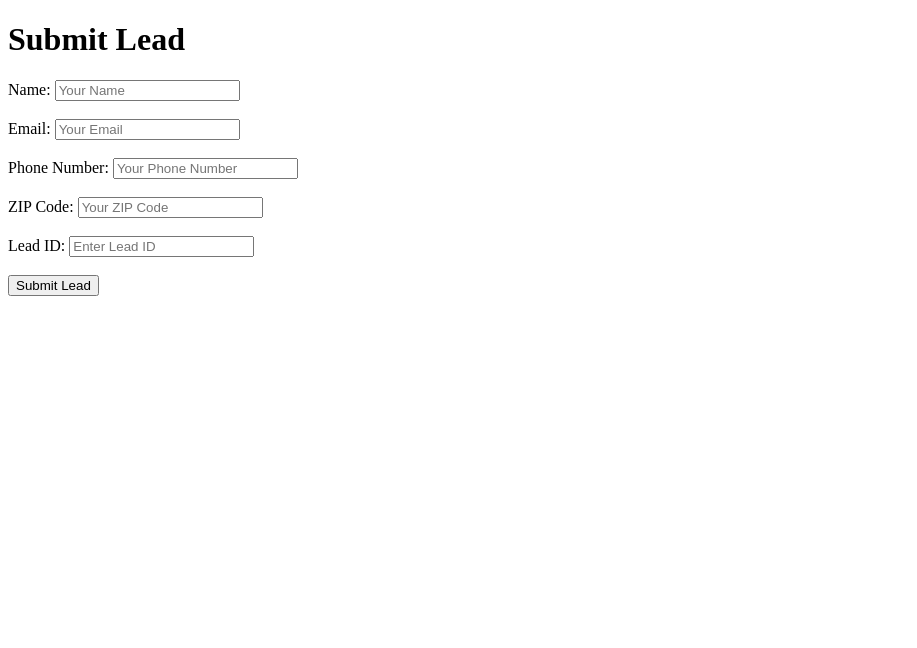
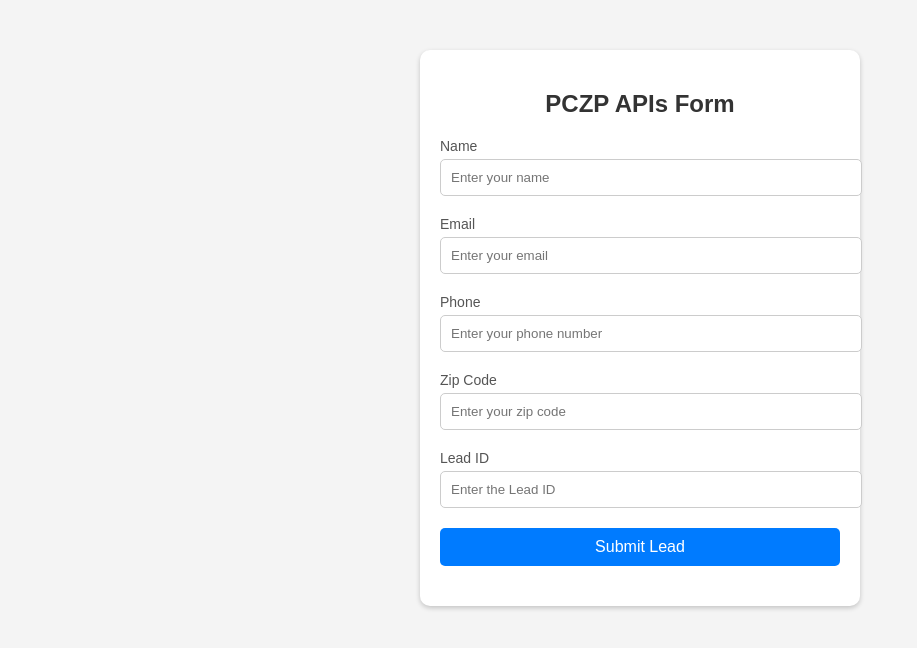
Before and after one commit to jorge-diego-jd/PCZP-APIs-Integration, a plain HTML site: page index.html in a window 1280 px wide. Shown: the whole page, without its empty margins (0-917 px from the left). Drawn offline with Linux system fonts and the light colour scheme.

Commit message:
index.html

```diff
--- a/index.html
+++ b/index.html
@@ -1,31 +1,86 @@
 <!DOCTYPE html>
 <html lang="en">
 <head>
-    <meta charset="UTF-8">
-    <meta name="viewport" content="width=device-width, initial-scale=1.0">
-    <title>Lead Submission Form</title>
-    <script defer src="script.js"></script>
+  <meta charset="UTF-8">
+  <meta name="viewport" content="width=device-width, initial-scale=1.0">
+  <title>PCZP APIs Form</title>
+  <style>
+    body {
+      font-family: Arial, sans-serif;
+      margin: 0;
+      padding: 0;
+      background-color: #f4f4f4;
+    }
+    .form-container {
+      max-width: 400px;
+      margin: 50px auto;
+      padding: 20px;
+      background: #fff;
+      box-shadow: 0px 2px 5px rgba(0, 0, 0, 0.2);
+      border-radius: 10px;
+    }
+    .form-container h2 {
+      text-align: center;
+      margin-bottom: 20px;
+      color: #333;
+    }
+    label {
+      font-size: 14px;
+      margin-bottom: 5px;
+      display: block;
+      color: #555;
+    }
+    input {
+      width: 100%;
+      padding: 10px;
+      margin-bottom: 20px;
+      border: 1px solid #ccc;
+      border-radius: 5px;
+    }
+    button {
+      width: 100%;
+      padding: 10px;
+      background: #007bff;
+      color: #fff;
+      border: none;
+      border-radius: 5px;
+      font-size: 16px;
+      cursor: pointer;
+    }
+    button:hover {
+      background: #0056b3;
+    }
+    .response {
+      margin-top: 20px;
+      text-align: center;
+      font-size: 14px;
+      color: #333;
+    }
+  </style>
 </head>
 <body>
-    <h1>Submit Lead</h1>
+  <div class="form-container">
+    <h2>PCZP APIs Form</h2>
     <form id="leadForm">
-        <label for="name">Name:</label>
-        <input type="text" id="name" name="name" placeholder="Your Name" required><br><br>
+      <label for="name">Name</label>
+      <input type="text" id="name" placeholder="Enter your name" required>
 
-        <label for="email">Email:</label>
-        <input type="email" id="email" name="email" placeholder="Your Email" required><br><br>
+      <label for="email">Email</label>
+      <input type="email" id="email" placeholder="Enter your email" required>
 
-        <label for="phone">Phone Number:</label>
-        <input type="tel" id="phone" name="phone" minlength="10" maxlength="15" placeholder="Your Phone Number" required><br><br>
+      <label for="phone">Phone</label>
+      <input type="tel" id="phone" placeholder="Enter your phone number" required>
 
-        <label for="zip">ZIP Code:</label>
-        <input type="text" id="zip" name="zip" placeholder="Your ZIP Code" required><br><br>
+      <label for="zip">Zip Code</label>
+      <input type="text" id="zip" placeholder="Enter your zip code" required>
 
-        <label for="leadId">Lead ID:</label>
-        <input type="text" id="leadId" name="leadId" placeholder="Enter Lead ID" required><br><br>
+      <label for="leadId">Lead ID</label>
+      <input type="text" id="leadId" placeholder="Enter the Lead ID" required>
 
-        <button type="submit">Submit Lead</button>
+      <button type="submit">Submit Lead</button>
     </form>
-    <div id="response"></div>
+    <div class="response" id="response"></div>
+  </div>
+  <script src="script.js"></script>
 </body>
 </html>
```
